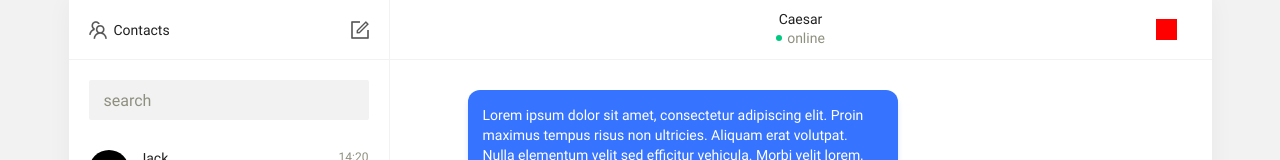
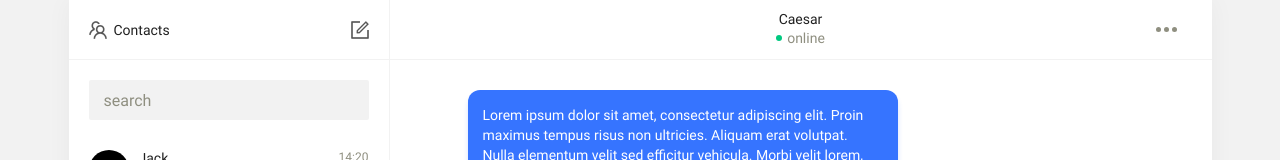
Before and after one commit to mrdimemes/react-chat, a React (Create React App) app in the folder front-end/: page / in a window 1280 px wide. Shown: the top 160 px of the page. Built offline with nearby package versions, Linux system fonts and the light colour scheme.

Commit message:
chat header popup icon

```diff
--- a/front-end/src/components/chat/Chat.jsx
+++ b/front-end/src/components/chat/Chat.jsx
@@ -16,7 +16,7 @@ function Chat() {
           <div className='chat__header-status-marker status-marker status-marker_online'></div>
           <div className='chat__header-status-text'>online</div>
         </div>
-        <div className='chat__header-popup-icon'></div>
+        <div className='chat__header-popup-icon'><span/></div>
         <div className='chat__header-popup'></div>
       </div>
 
--- a/front-end/src/styles/sass/components/chat/Chat.sass
+++ b/front-end/src/styles/sass/components/chat/Chat.sass
@@ -36,7 +36,36 @@
     @include mixins.square(21px)
     position: absolute
     right: 35px
-    background-color: red
+    cursor: pointer
+    &::before
+      content: ''
+      display: block
+      @include mixins.square(5px)
+      border-radius: 50%
+      background-color: colors.$gray
+      transform: translate(0, 8px)
+      bor
+    &::after
+      content: ''
+      display: block
+      @include mixins.square(5px)
+      border-radius: 50%
+      background-color: colors.$gray
+      transform: translate(16px, -2px)
+    span
+      content: ''
+      display: block
+      @include mixins.square(5px)
+      border-radius: 50%
+      background-color: colors.$gray
+      transform: translate(8px, 3px)
+    &:hover
+      &::before
+        background-color: colors.$dark-gray
+      span
+        background-color: colors.$dark-gray
+      &::after
+        background-color: colors.$dark-gray
 
   &__input
     margin: 30px 35px 37px 35px
```
